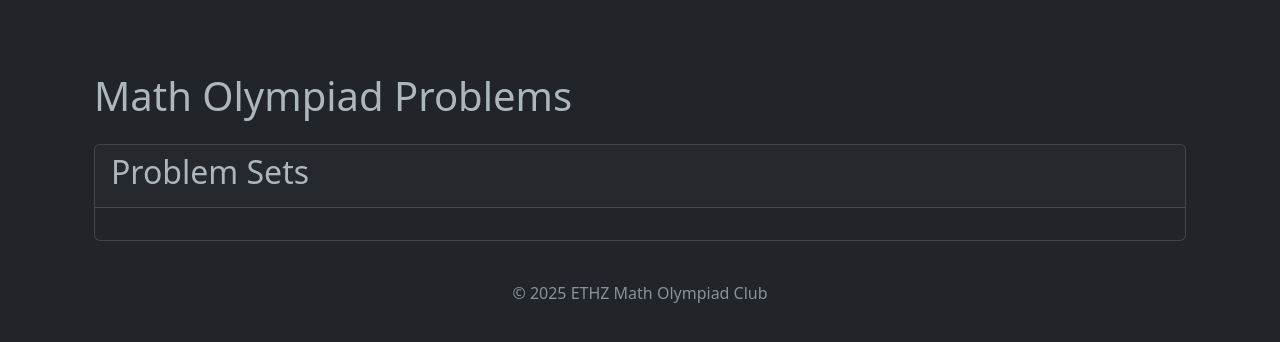
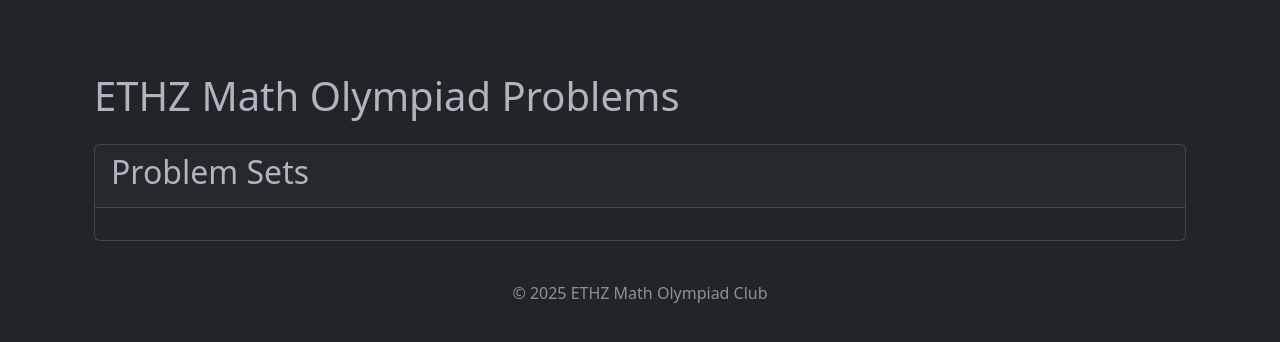
Before and after one commit to AntoineduFresne/ETHZ-Olympiad-Math-Club, a Flask app: template templates/problems.html in a window 1280 px wide. Shown: the part 56-398 px from the top of the page. Run offline with Flask 3, Linux system fonts and the light colour scheme; the template is opened without the code that fills it, so the values that code supplies are empty; some libraries are stand-ins or nearby versions; some web fonts are replaced.

Commit message:
Update problems.html

```diff
--- a/templates/problems.html
+++ b/templates/problems.html
@@ -2,7 +2,7 @@
 
 {% block content %}
 <div class="container mt-5">
-    <h1>Math Olympiad Problems</h1>
+    <h1>ETHZ Math Olympiad Problems</h1>
 
     <div class="row mt-4">
         <div class="col-md-12">
```
